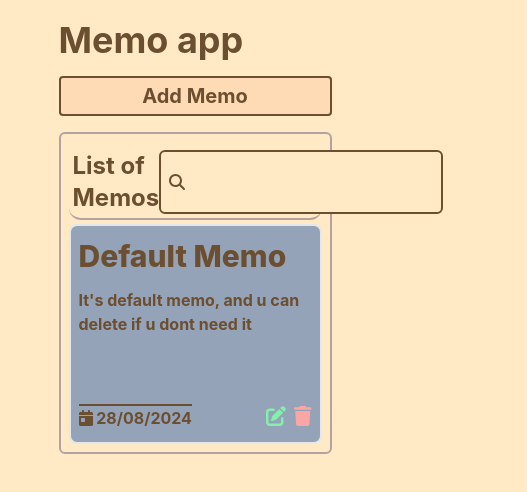
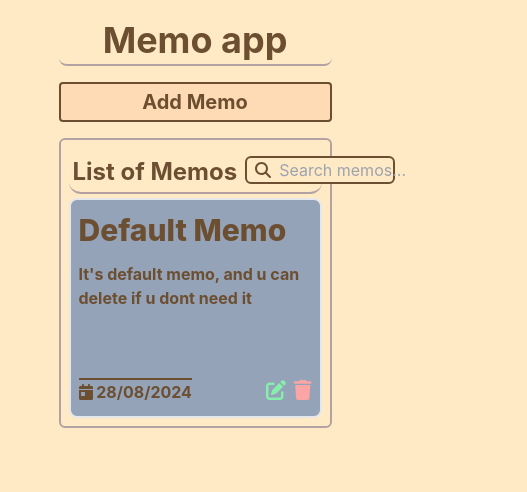
Before and after one commit to dewa-nanda/memo-app, a Vue app: page / in a window 390 px wide. Shown: the top 492 px of the page, 527 px wide, since content can reach past the window. Built offline with nearby package versions, Linux system fonts and the light colour scheme.

Commit message:
search feature

```diff
--- a/src/App.vue
+++ b/src/App.vue
@@ -1,6 +1,12 @@
 <template>
-  <div class="flex flex-col gap-4 md:flex-row md:justify-between md:items-center mb-4">
-    <h1 class="text-4xl font-bold">Memo app</h1>
+  <div
+    class="flex flex-col gap-4 md:flex-row md:justify-between md:items-center mb-4"
+  >
+    <h1
+      class="text-4xl font-bold text-center border-b-2 border-[#b4a2a2] pb-1 rounded-lg md:text-left md:border-b-0 md:pb-0"
+    >
+      Memo app
+    </h1>
 
     <modal-form />
   </div>
@@ -9,12 +15,12 @@
     <template v-if="storeMemo.memos.length != 0">
       <div
         :class="[
-          'flex justify-between border-b-2 rounded-xl border-[#b4a2a2] my-1 py-1 px-1',
+          'flex justify-between border-b-2 rounded-xl border-[#b4a2a2] my-1 py-1 px-1 gap-2',
         ]"
       >
-        <h2 class="font-bold text-2xl">List of Memos</h2>
+        <h2 class="font-bold text-2xl text-nowrap">List of Memos</h2>
         <div
-          class="flex gap-2 items-center rounded-md bg-[#FFEAC5] border-2 border-[#6C4E31]"
+          class="flex gap-2 items-center rounded-md bg-[#FFEAC5] border-2 border-[#6C4E31] min-w-[150px] h-fit"
         >
           <label for="search">
             <font-awesome-icon
@@ -26,13 +32,20 @@
             id="search"
             class="focus:outline-none focus:shadow-inner h-full bg-transparent"
             v-model.lazy.trim="inputSearch"
+            placeholder="Search memos..."
           />
         </div>
       </div>
       <div
         class="grid grid-cols-1 md:grid-cols-2 lg:grid-cols-3 xl:grid-cols-4 gap-4"
       >
-        <memo v-for="memo in storeMemo.memos" :key="memo.id" :memo="memo" />
+        <memo
+          v-for="memo in storeMemo.memos"
+          :key="memo.id"
+          :memo="memo"
+          v-if="inputSearch === ''"
+        />
+
       </div>
     </template>
 
@@ -49,10 +62,11 @@
   import nothingIllustration from './assets/image/nothing-illustration.svg'
   import dataMemoJson from './assets/data/memo.json'
   import { useMemosStore } from './utils/store'
-  import { onBeforeMount, onUpdated, ref } from 'vue'
+  import { onBeforeMount, Ref, ref, watch } from 'vue'
   import { memoItem } from './types'
   import Memo from './components/Memo.vue'
   import ModalForm from './components/Form.vue'
+
   const storeMemo = useMemosStore()
   const inputSearch = ref('')
 
@@ -75,18 +89,3 @@
     }
   })
 </script>
-
-<style scoped>
-  .form-overlay {
-    position: absolute;
-    top: 0;
-    left: 0;
-    width: 100%;
-    height: 100%;
-    background-color: rgba(0, 0, 0, 0.77);
-    z-index: 10;
-    display: flex;
-    align-items: center;
-    justify-content: center;
-  }
-</style>
```
